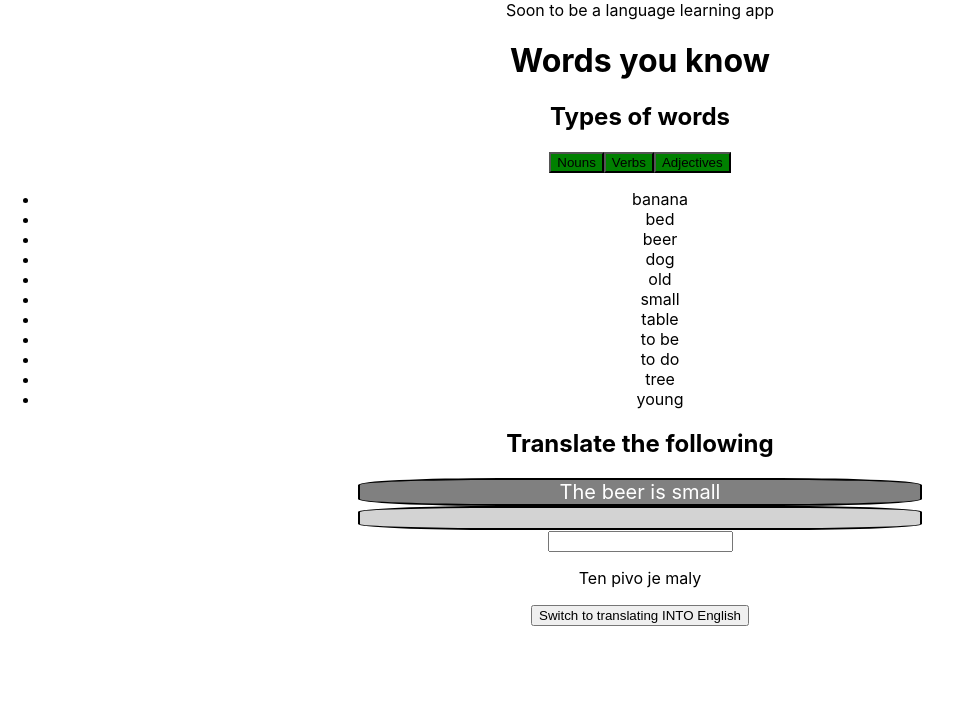
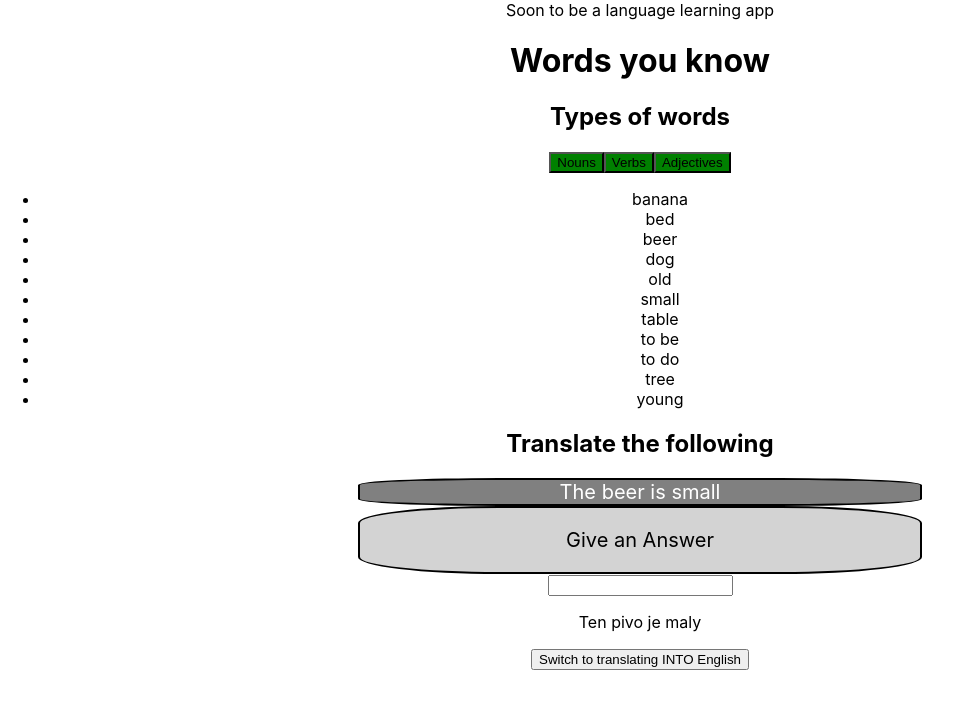
Before and after one commit to tommcandrew/Word-Box, a React (Create React App) app: page / in a window 1280 px wide. Shown: the top 708 px of the page, without its empty margins (0-962 px from the left). Built offline with nearby package versions, Linux system fonts and the light colour scheme.

Commit message:
prompt user for answer

```diff
--- a/src/Components/TestPage.js
+++ b/src/Components/TestPage.js
@@ -45,19 +45,19 @@ const TestPage = (props) => {
   }
 
   var answerWords = answerSentence.toLowerCase().split(' ');
-  var markedAns = props.userAns.split(' ').map((x, i) => {
-      if (x.toLowerCase() === answerWords[i]) {
-          return <span className='goodWord' key={i}>{x+' '}</span>
-      }
-      return <span className='badWord' key={i}>{x+' '}</span>
-  }) || <p>give an answer</p>
+  var markedAns = props.userAns === '' ? <p>Give an Answer</p>
+      : props.userAns.split(' ').map((x, i) => {
+        if (x.toLowerCase() === answerWords[i]) {
+            return <span className='goodWord' key={i}>{x+' '}</span>
+        }
+        return <span className='badWord' key={i}>{x+' '}</span>
+        })
 
-  console.log(markedAns)
   return (
       <div id='testpage'>
         <h2>Translate the following</h2>
         <p id='question'>{questionSentence}</p>
-        <div id='answer'><p>{markedAns}</p></div>
+        <div id='answer'>{markedAns}</div>
         <input type='text' value={props.userAns} onChange={props.changeAns} />
         <p>{props.userAns}</p>
         <p>{answerSentence}</p>
```
